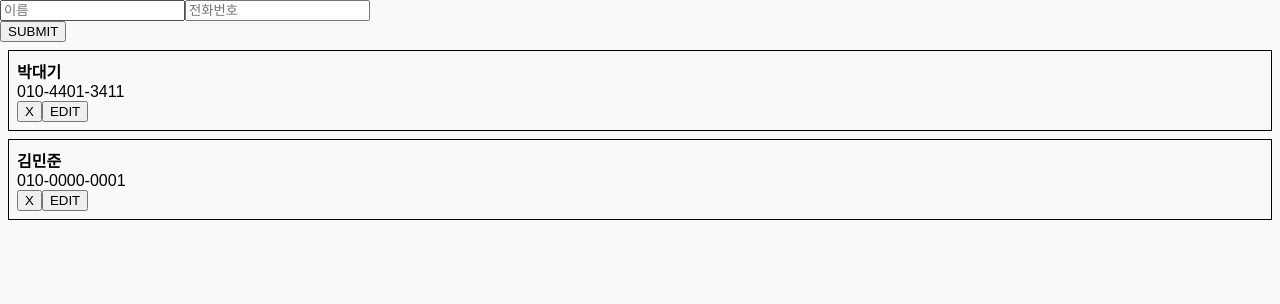
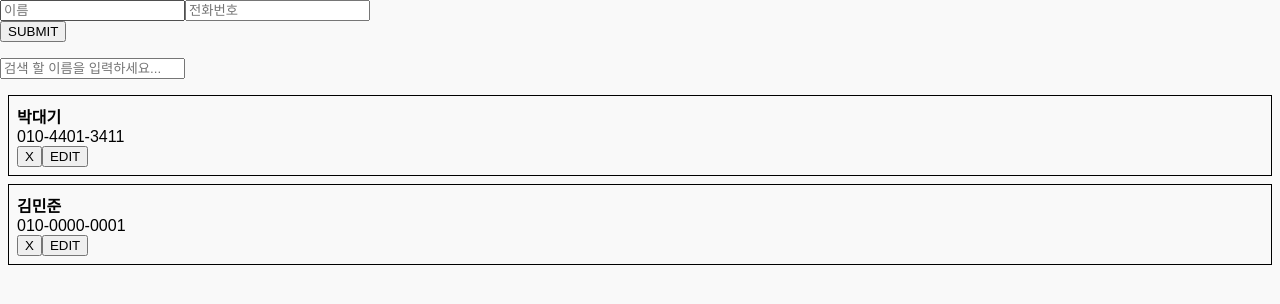
Before and after one commit to seafood123/react-project, a React (Create React App) app: page / in a window 1280 px wide. Shown: the top 304 px of the page. Built offline with nearby package versions, Linux system fonts and the light colour scheme.

Commit message:
2020.10.27 react 전화번호부 프로젝트 완료

```diff
--- a/src/App.js
+++ b/src/App.js
@@ -22,7 +22,8 @@
         name: '김민준',
         phone: '010-0000-0001'
       },
-    ]
+    ],
+    keyword : "",
   }
 
   handleCreate = (data) => {
@@ -52,6 +53,12 @@
     })
   }
 
+  handleChange = (e)=>{
+    this.setState({
+      keyword : e.target.value,
+    })
+  }
+
   render() {
     const style = {
       backgroundColor: 'black',
@@ -59,11 +66,20 @@
       color: 'white',
       fontSize: '12px'
     }
-    const { information } = this.state;
+    const { information, keyword } = this.state;
+    const filteredList = information.filter(
+      info => info.name.indexOf(keyword)!== -1
+    )
     return (
       <div>
         <PhoneForm onCreate={this.handleCreate} />
-        <PhoneInfoList data={information} onRemove={this.handleRemove}
+        <p>
+          <input  placeholder="검색 할 이름을 입력하세요..."
+                  onChange = {this.handleChange}
+                  value={keyword}
+          />
+        </p>
+        <PhoneInfoList data={filteredList} onRemove={this.handleRemove}
           onUpdate={this.handleUpdate} />
       </div>
     )
--- a/src/phoneBook/PhoneInfo.js
+++ b/src/phoneBook/PhoneInfo.js
@@ -53,6 +53,14 @@
         }
     }
 
+     shouldComponentUpdate(nextProps, nextState){
+         if(!this.state.editing && !nextState.editing
+            && nextProps.info === this.props.info){
+                return false;
+            }
+        return true;
+     }
+
     render() {
         const style = {
             border: '1px solid black',
--- a/src/phoneBook/PhoneInfoList.js
+++ b/src/phoneBook/PhoneInfoList.js
@@ -8,7 +8,12 @@
         onUpdate : () => console.warn("onUpdate not defined"),
     }
 
+    shouldComponentUpdate(nextProps, nextState){
+        return nextProps.data !== this.props.data;
+    }
+
     render(){
+
         const {data, onRemove, onUpdate } = this.props;
         const list = data.map(
                 info => (
```
